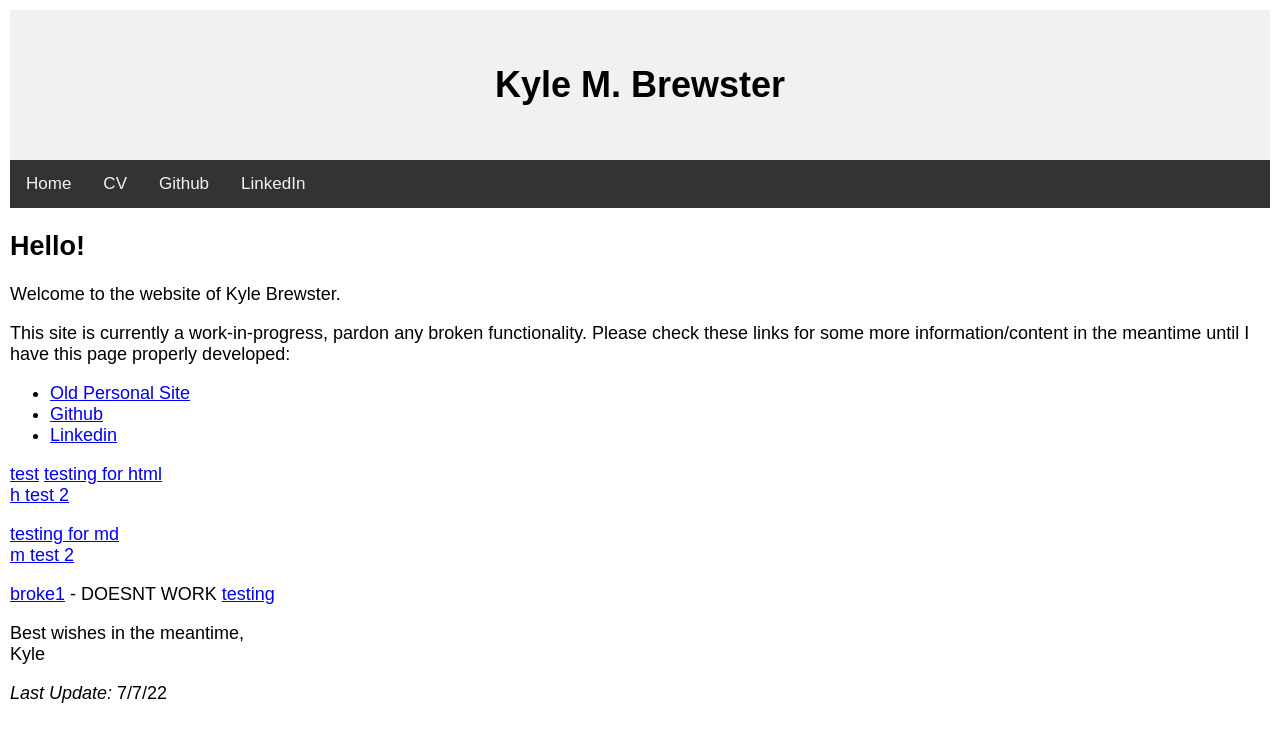
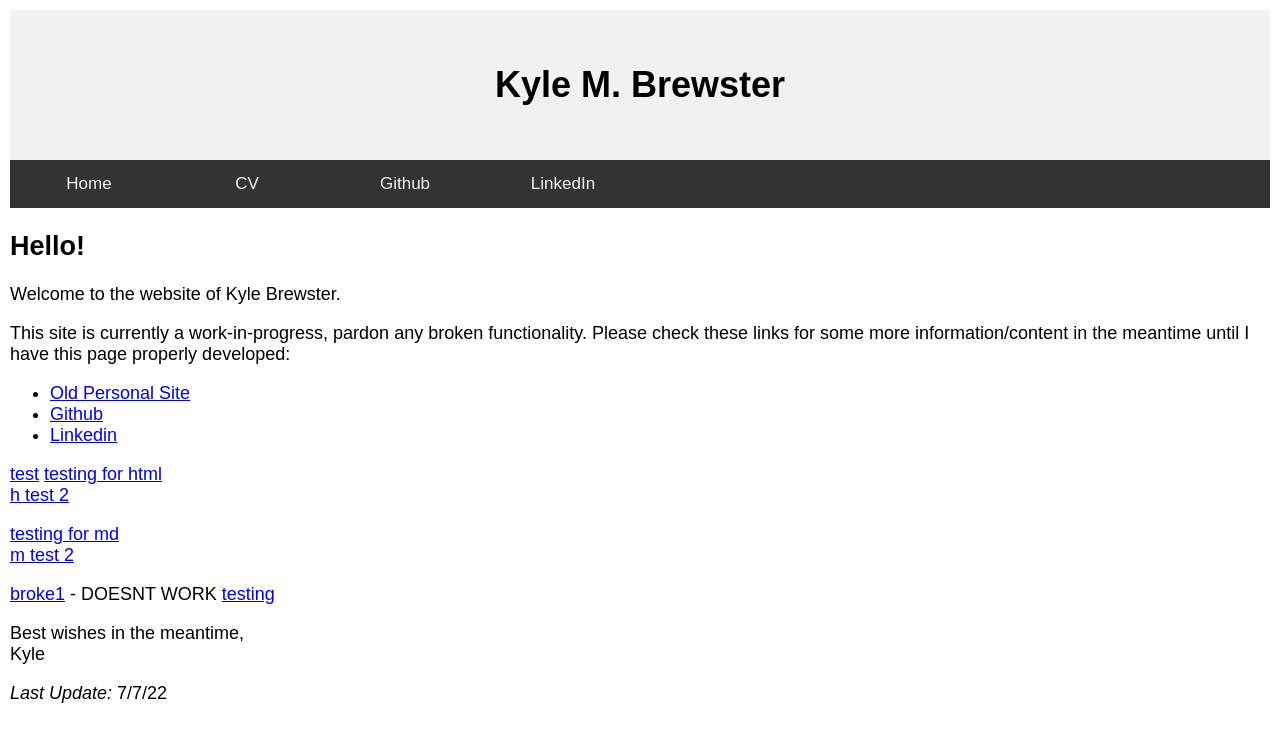
Before and after one commit to k-brew/personal-site, a Jekyll site: the page built from index.md, in a window 1280 px wide. Shown: the top 742 px of the page. Built offline with Jekyll 4.4.1, drawn with Linux system fonts in a browser that asks for light colours; nearby versions of some CDN libraries.

Commit message:
Update default.html

```diff
--- a/_layouts/default.html
+++ b/_layouts/default.html
@@ -28,6 +28,8 @@
   padding: 14px 16px;
   text-decoration: none;
   font-size: 17px;
+  width: 10%;
+  text-align: center;
 }
 
 #navbar a:hover {
```
